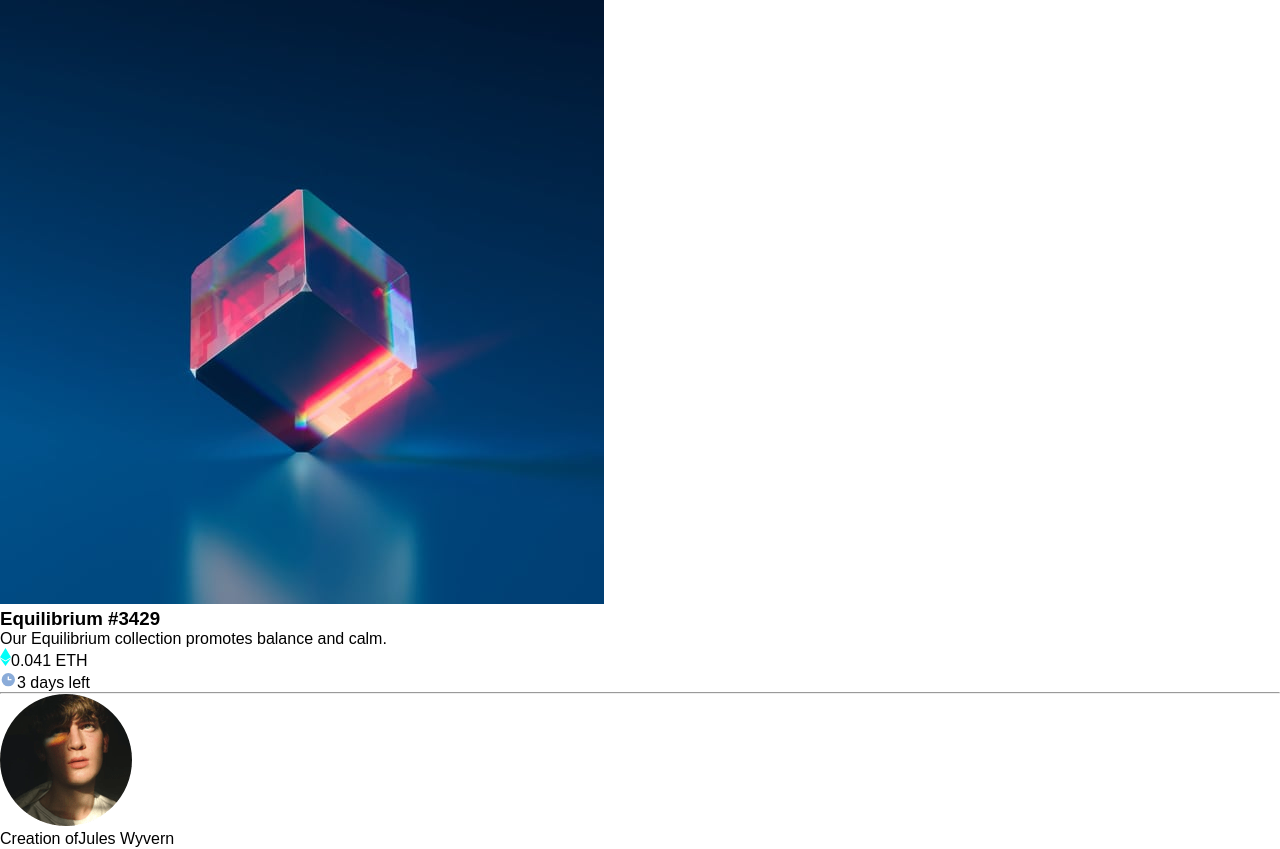
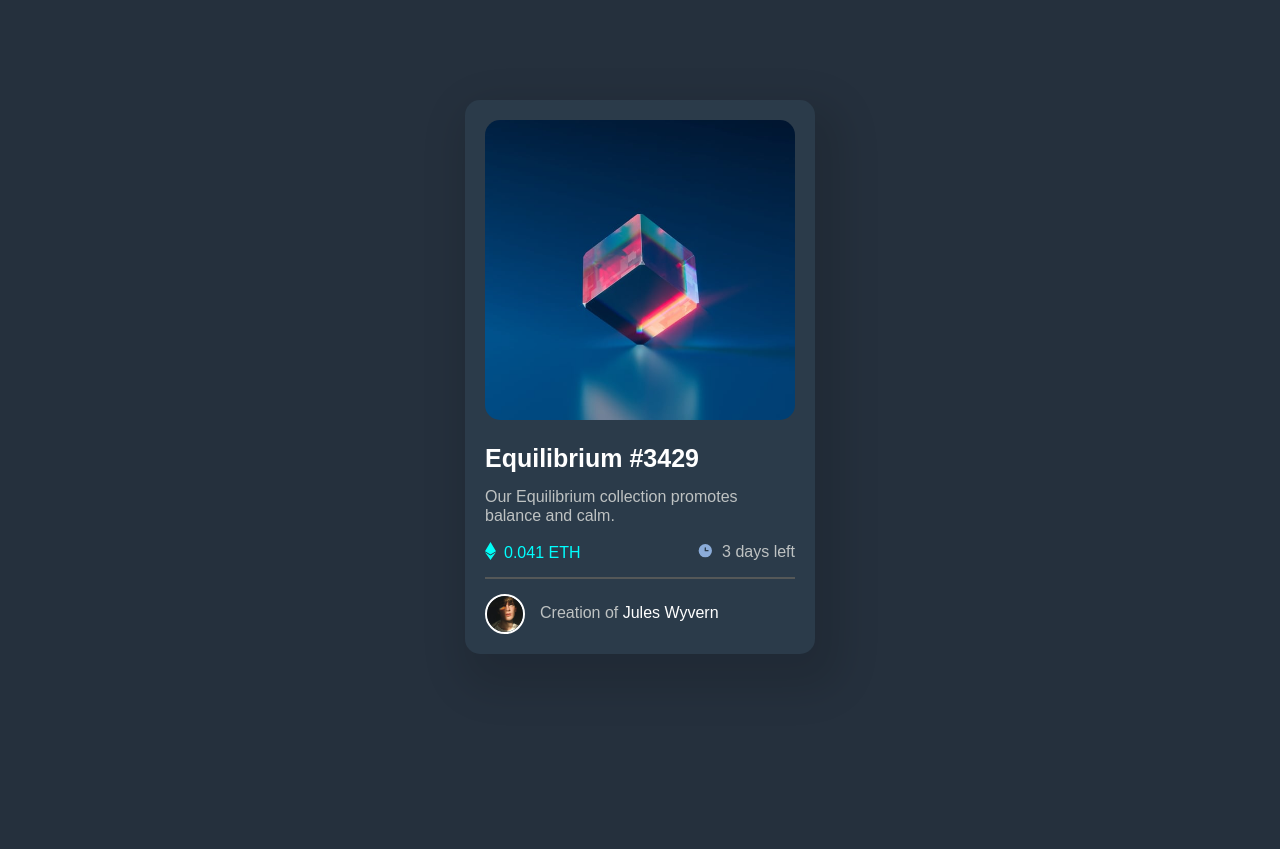
Before and after one commit to Abdullah-Aboalm/challenge-5, a plain HTML site: page index.html in a window 1280 px wide. After the commit the page ends 800 px from the top, so only its background shows below. Drawn offline with Linux system fonts and the light colour scheme.

Commit message:
upload changes

```diff
--- a/index.html
+++ b/index.html
@@ -19,7 +19,8 @@
 <body>
   <div class="card">
     <div class="image">
-      <img src="./images/image-equilibrium.jpg" alt="">
+      <img src="./images/image-equilibrium.jpg" alt="" class="main">
+      <img src="./images/icon-view.svg" alt="" class="active">
     </div>
     <div class="des">
       <h3>Equilibrium #3429</h3>
@@ -31,7 +32,7 @@
       <hr>
       <div class="prof">
         <img src="./images/image-avatar.png" alt="">
-        <p>Creation of<span>Jules Wyvern</span></p>
+        <p>Creation of<span> Jules Wyvern</span></p>
       </div>
     </div>
   </div>
--- a/style.css
+++ b/style.css
@@ -15,45 +15,140 @@ html {
 
 body {
     font-family: 'Hanken Grotesk', sans-serif;
+    background-color: rgb(37, 48, 61);
 }
 
 /* end global rules */
 
 .card {
+    box-shadow: 11px 20px 40px 16px #0000001f;
+    display: flex;
+    flex-direction: column;
+    margin-left: auto;
+    margin-right: auto;
+    margin-top: 100px;
+    width: 350px;
+    height: fit-content;
+    padding: 20px;
+    background-color: rgb(43, 59, 74);
+    border-radius: 15px;
+}
+
+.card .image {
+    height: 20%;
+    width: 100%;
+    margin-bottom: 20px;
+    position: relative;
+}
+
+.card .image .main {
+    position: relative;
+    width: 100%;
+    height: 300px;
+    border-radius: 15px;
+}
+
+.card .image:hover::after {
+    display: block;
+}
+
+.card .image:hover .active {
+    display: block;
+}
+
+.card .image .active {
+    display: none;
+    position: absolute;
+    top: 50%;
+    right: 43%;
+    transform: translateY(-50%);
+    z-index: 1;
 
 }
 
-.card .image {
-
-}
-
-.card .image img {
-    position: relative;
-}
-
-.card .image img::before {
+.card .image::after {
     content: "";
     position: absolute;
-
-
+    top: 0;
+    left: 0;
+    width: 100%;
+    height: 300px;
+    background-color: rgba(0, 255, 255, 0.34);
+    z-index: 2;
+    border-radius: 15px;
+    display: none;
+    cursor: pointer;
 }
 
 .card .des {
-
+    height: 80%;
+    width: 100%;
 }
 
 .card .des h3 {
+    color: white;
+    font-size: 25px;
+    margin-bottom: 15px;
+}
 
+.card .des h3:hover {
+    color: aqua;
+    cursor: pointer;
 }
 
 .card .des p {
-
+    margin-bottom: 15px;
+    color: rgba(191, 195, 195, 0.995);
 }
 
-.card .des .price p {
-
+.card .des .price {
+    display: flex;
+    justify-content: space-between;
 }
 
-.card .des .price p img {
+.card .des .price p:first-child {
+    color: aqua;
+    margin-bottom: 15px;
+}
 
+.card .des .price p img:first-child {
+    margin-right: 8px;
+    position: relative;
+    top: 2px;
 }
+
+.card .des .price p:last-child {
+    color: rgba(191, 195, 195, 0.995);
+}
+
+hr {
+    background-color: #555858;
+    height: 2px;
+    border: none;
+    margin-bottom: 15px;
+}
+
+.prof {
+    display: flex;
+}
+
+.prof img {
+    width: 40px;
+    border: white 2px solid;
+    border-radius: 50%;
+    margin-right: 15px;
+}
+
+.prof p {
+    position: relative;
+    top: 10px;
+}
+
+.prof span {
+    color: white;
+}
+
+.prof span:hover {
+    color: aqua;
+    cursor: pointer;
+}
```
